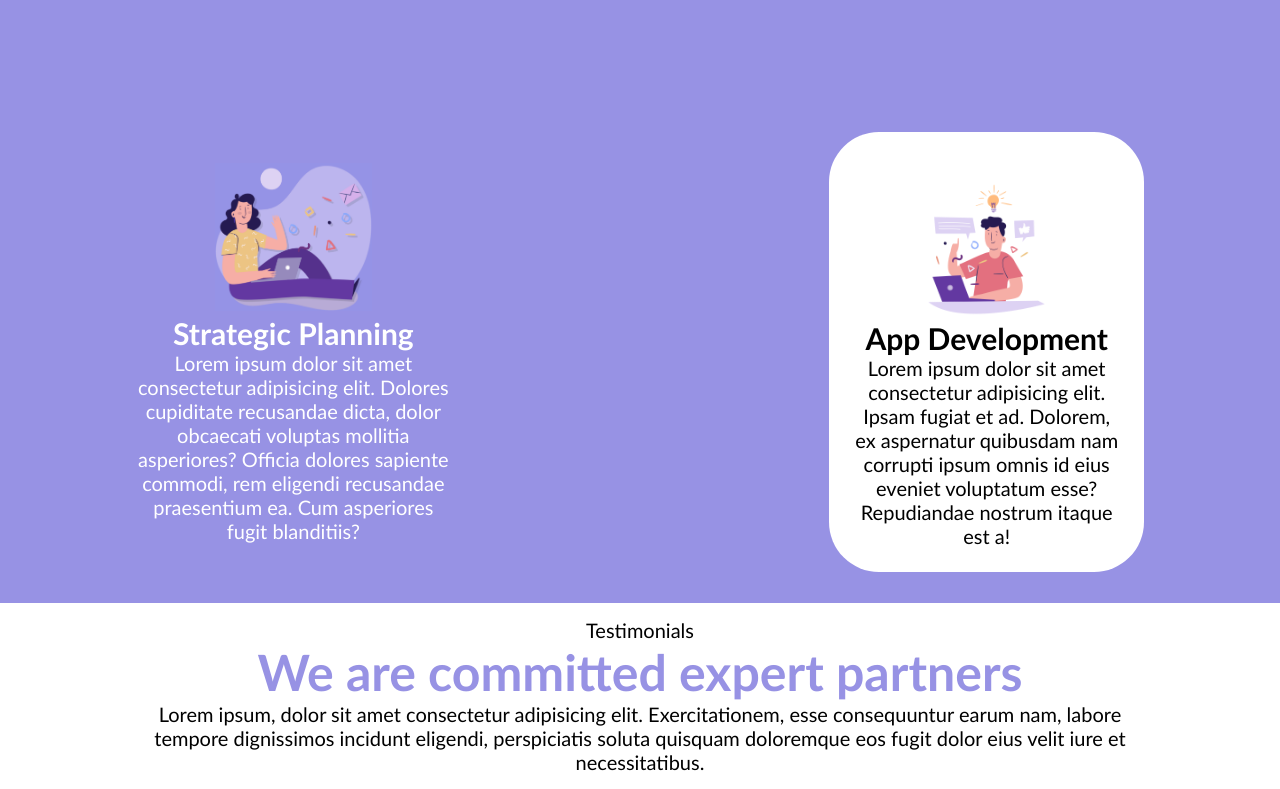
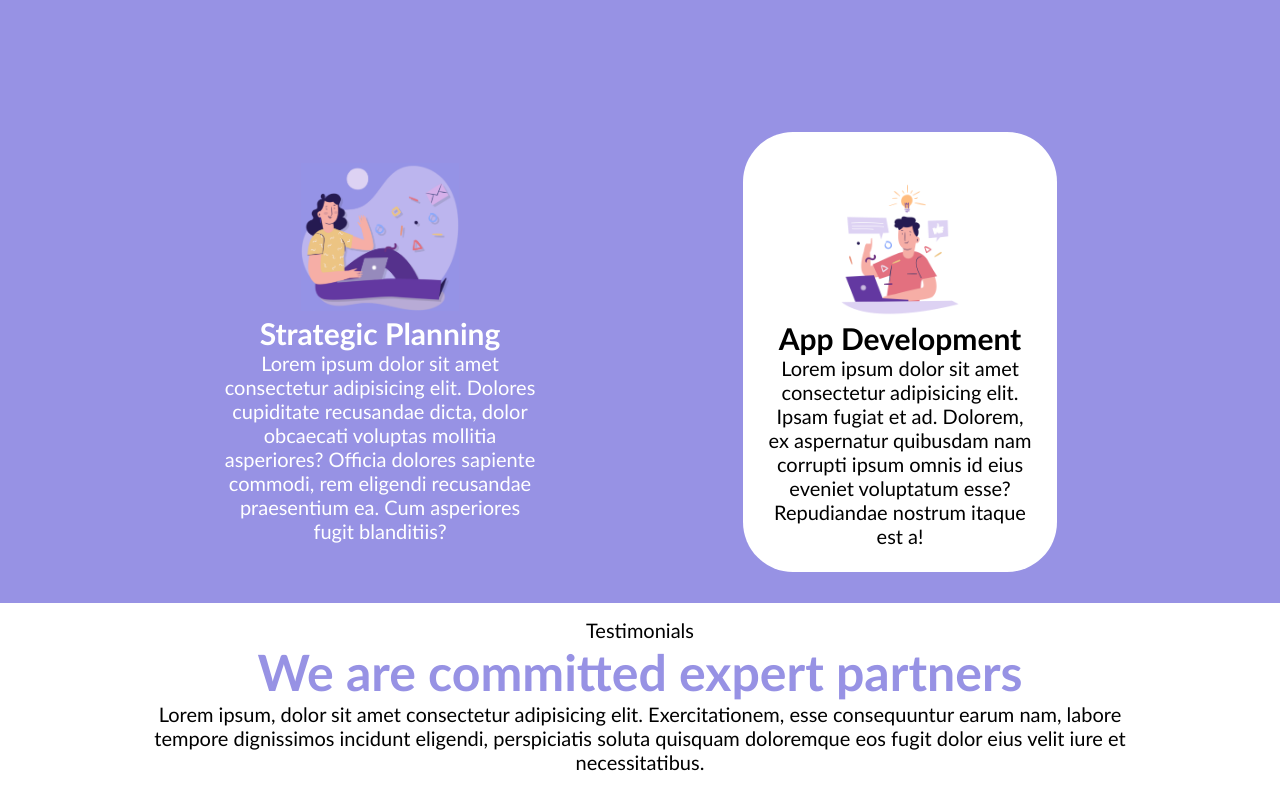
Before and after one commit to Alberto-Bruno/htmlcss-responsive-layout, a plain HTML site: page index.html in a window 1280 px wide. Shown: the part 1051-1840 px from the top of the page. Drawn offline with Linux system fonts and the light colour scheme.

Commit message:
row, col

```diff
--- a/css/style.css
+++ b/css/style.css
@@ -231,7 +231,7 @@ footer {
     }
 
     .row {
-        justify-content: space-between;
+        justify-content: space-around;
     }
 
     .col {
--- a/index.html
+++ b/index.html
@@ -166,6 +166,7 @@
                             <div class="col">
                                 <div class="circular-image">
                                     <img src="img/about.jpg" alt="about">
+                                    <h1>Lorem ipsum dolor sit amet consectetur adipisicing elit. Dolorum impedit assumenda a distinctio odio quisquam esse sunt dolore vero quae! In deleniti sed laudantium consectetur expedita molestias saepe quod? Expedita.</h1>
                                 </div>
                             </div>
                         </div>
```
